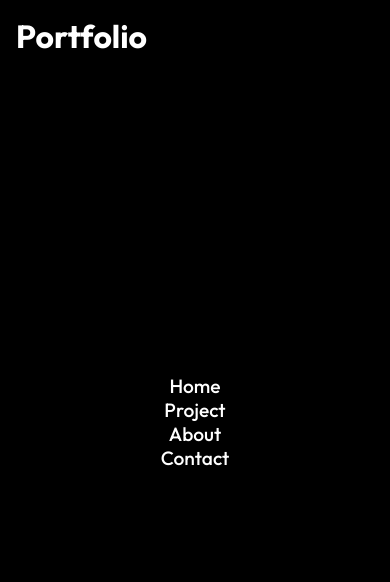
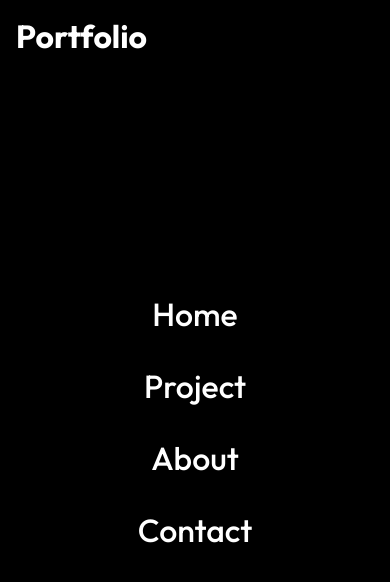
Before and after one commit to yeabtsega45/My-Portfolio, a React (Create React App) app: page / in a window 390 px wide. Shown: the top 582 px of the page. Built offline with nearby package versions, Linux system fonts and the light colour scheme.

Commit message:
adding mobile css to navbar

```diff
--- a/src/Components/Navbar.css
+++ b/src/Components/Navbar.css
@@ -28,4 +28,10 @@
         left: 0;
         z-index: -3;
     }
+    .nav-menu li {
+        padding: 1rem 0;
+    }
+    .nav-menu li a {
+        font-size: 2rem;
+    }
 }
```
